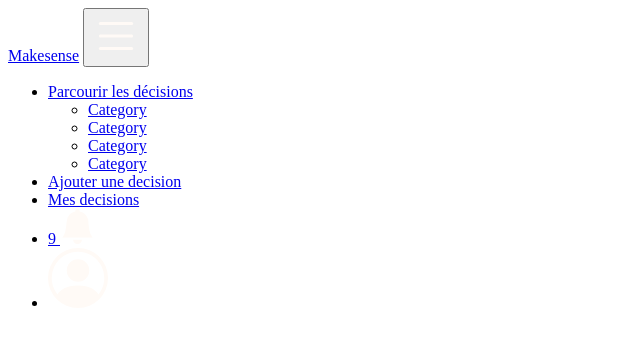
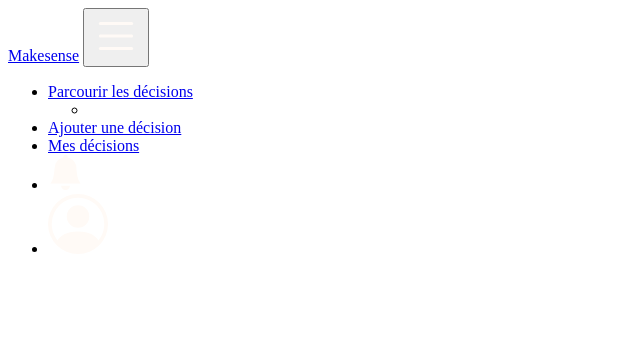
Before and after one commit to bugBuster42/202302-orleans-pMake-Sense-Associationhp-project-makesense, a Symfony app: template templates/base.html.twig in a window 1280 px wide. Shown: the top 345 px of the page, without its empty margins (0-640 px from the left). Run offline with Twig, Linux system fonts and the light colour scheme; the template is opened without the code that fills it, so the values that code supplies are empty; some libraries are stand-ins or nearby versions.

Commit message:
navbar modif

```diff
--- a/templates/components/_navbar.html.twig
+++ b/templates/components/_navbar.html.twig
@@ -9,22 +9,18 @@
          <li class="nav-item dropdown">
           <a class="link nav-link dropdown-toggle text-tertiary fw-bold px-3" href="#" role="button" data-bs-toggle="dropdown" aria-expanded="false">Parcourir les décisions</a>
           <ul class="dropdown-menu bg-primary border border-secondary">
-            <li><a class="dropdown-item text-tertiary bg-primary fw-light" href="#">Category</a></li>
-            <li><a class="dropdown-item text-tertiary bg-primary fw-light" href="#">Category</a></li>
-            <li><a class="dropdown-item text-tertiary bg-primary fw-light" href="#">Category</a></li>
-            <li><a class="dropdown-item text-tertiary bg-primary fw-light" href="#">Category</a></li>
+            <li><a class="dropdown-item text-tertiary bg-primary fw-light" href="#"></a></li>
           </ul>
         </li>
         <li class="nav-item">
-          <a class="link nav-link fw-bold text-tertiary px-3" href="#">Ajouter une decision</a>
+          <a class="link nav-link fw-bold text-tertiary px-3" href="#">Ajouter une décision</a>
         </li>
         <li class="nav-item">
-          <a class="link nav-link text-tertiary fw-bold px-3" href="#">Mes decisions</a>
+          <a class="link nav-link text-tertiary fw-bold px-3" href="#">Mes décisions</a>
         </li>
         <li class="nav-item text-tertiary">
           <a class="bell nav-link position-relative" href="#">
           <span class="position-absolute top-1 start-50 badge rounded-pill bg-danger">
-            9
           </span>
             <img src="{{ asset('build/images/bell.svg') }}" alt="cloche" width="35px">
           </a>
```
